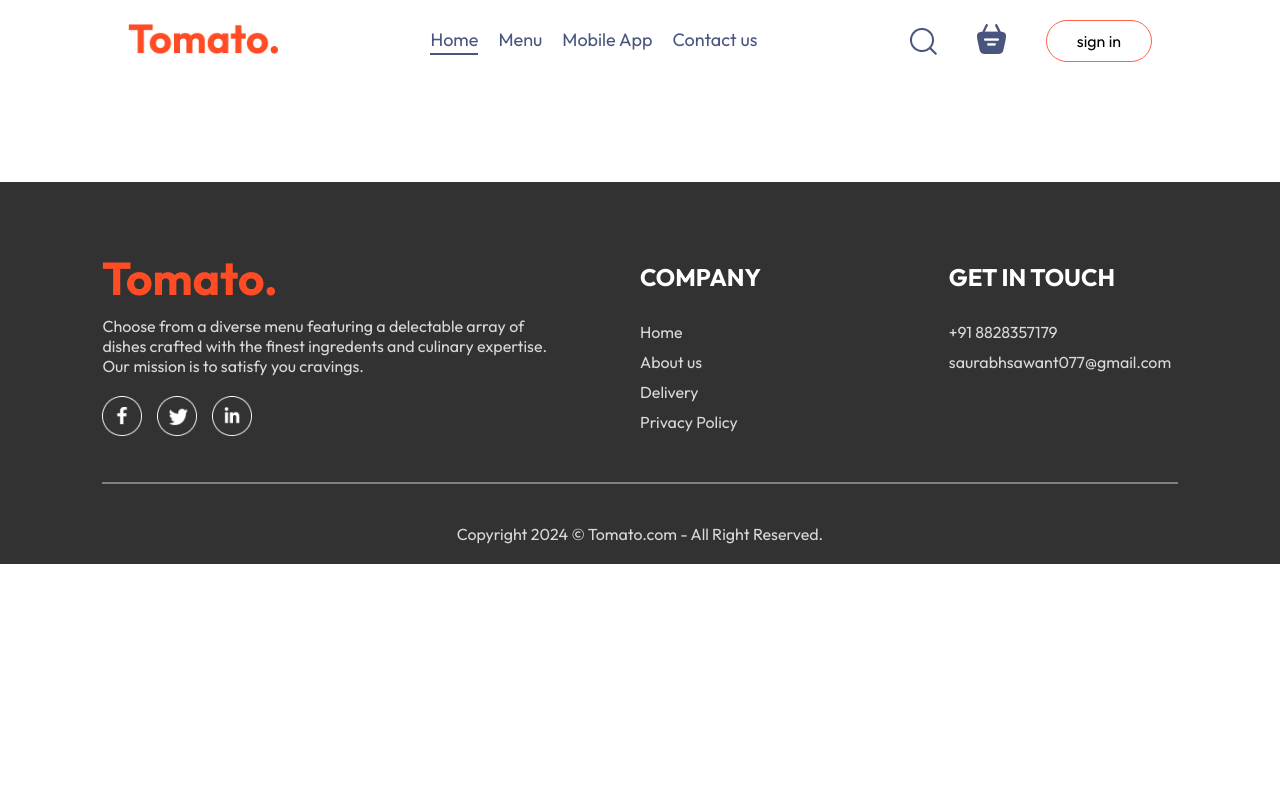
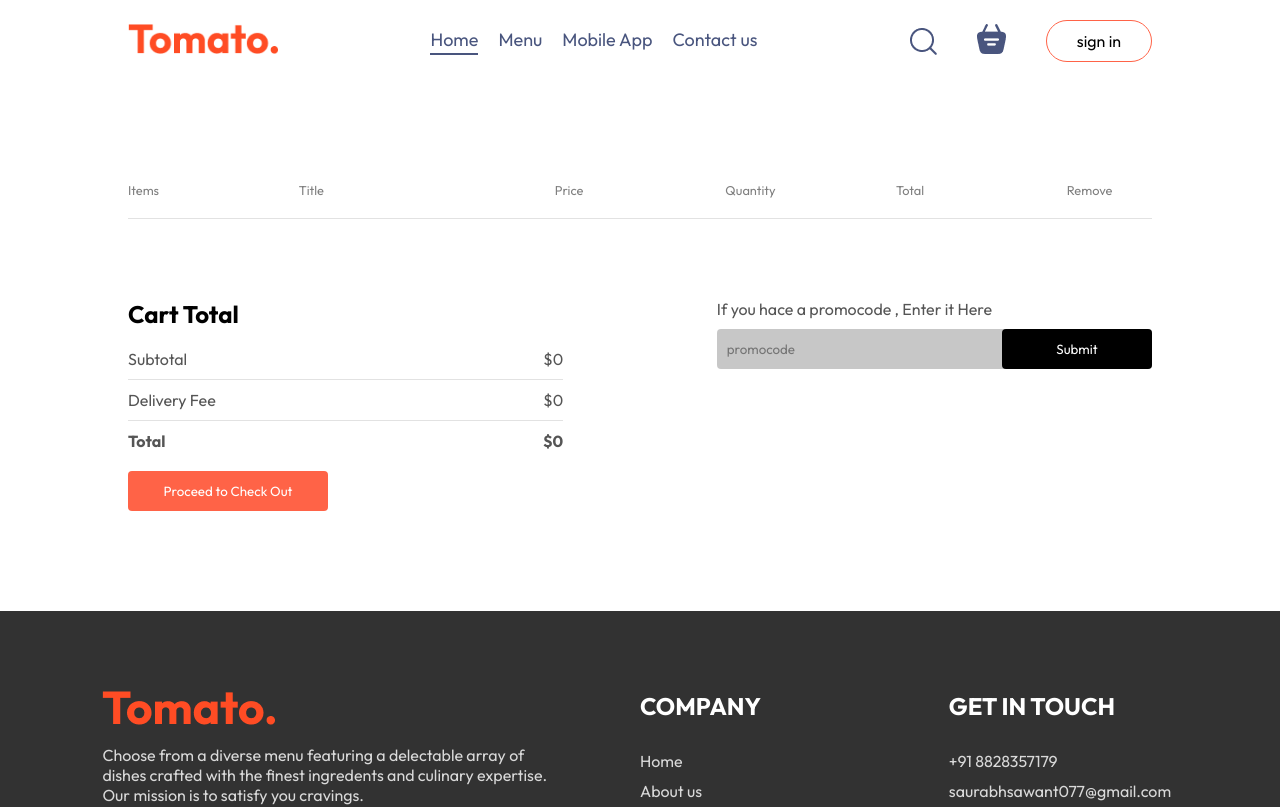
Before and after one commit to Saurabhsawant77/food-delivery-application, a React (Vite) app: page /food-delivery-application/cart in a window 1280 px wide. Shown: the top 807 px of the page. Built offline with nearby package versions, Linux system fonts and the light colour scheme.

Commit message:
Last Part Done

```diff
--- a/src/App.jsx
+++ b/src/App.jsx
@@ -19,9 +19,9 @@ function App() {
       <div className='app'>
       <Navbar setShowLogin={setShowLogin} />
       <Routes>
-        <Route path='/' element={<Home />} />
-        <Route path='/cart' element={<Cart />} />
-        <Route path='/order' element={<PlaceOrder />} />
+        <Route path='/food-delivery-application/' element={<Home />} />
+        <Route path='/food-delivery-application/cart' element={<Cart />} />
+        <Route path='/food-delivery-application/order' element={<PlaceOrder />} />
       </Routes>
       </div>
       <Footer />
--- a/src/components/Navbar/Navbar.jsx
+++ b/src/components/Navbar/Navbar.jsx
@@ -13,17 +13,18 @@ const Navbar = ({setShowLogin}) => {
 
   return (
     <div className='navbar' >
-       <Link to='/'><img src={assets.logo} alt="" className="logo" /></Link>
+       <Link to='/food-delivery-application/'><img src={assets.logo} alt="" className="logo" /></Link>
         <ul className="navbar-menu">
-            <Link to='/' onClick={() => setMenu("home")} className={menu==="home" ? "active" :"" }>Home</Link>
-            <a href='#explore-menu' onClick={() => setMenu("menu")} className={menu==="menu"? "active" :""}>Menu</a>
-            <a href='#app-download' onClick={() => setMenu("mobile-app")} className={menu==="mobile-app"? "active" :""}>Mobile App</a>
+            <Link to='/food-delivery-application/' onClick={() => setMenu("home")} className={menu==="home" ? "active" :"" }>Home</Link>
+            <a href='#explore-menu'  onClick={() => setMenu("menu")} className={menu==="menu"? "active" :""}>Menu </a>
+
+          <a href='#app-download' onClick={() => setMenu("mobile-app")} className={menu==="mobile-app"? "active" :""}>Mobile App</a>
             <a href='#footer' onClick={() => setMenu("contact-us")} className={menu==="contact-us"? "active" :""}>Contact us</a>
         </ul>
         <div className="navbar-right">
             <img src={assets.search_icon} alt="" srcset="" />
             <div className="navbar-searchicon">
-               <Link to='/cart' > <img src={assets.basket_icon} alt="" srcset="" /> </Link>
+               <Link to='/food-delivery-application/cart' > <img src={assets.basket_icon} alt="" srcset="" /> </Link>
                 <div className={getTotalCartAmount()===0?"":"dot"}></div>
             </div>
             <button onClick={()=>setShowLogin(true)}>sign in</button>
--- a/src/pages/Cart/Cart.jsx
+++ b/src/pages/Cart/Cart.jsx
@@ -60,7 +60,7 @@ const Cart = () => {
               <b>${getTotalCartAmount()===0?0:getTotalCartAmount()+5}</b>
             </div>
           </div>
-            <button onClick={()=>navigate('/order')}>Proceed to Check Out</button>
+            <button onClick={()=>navigate('/food-delivery-application/order')}>Proceed to Check Out</button>
         </div>
         <div className="cart-promocode">
           <div>
--- a/src/pages/PlaceOrder/PlaceOrder.jsx
+++ b/src/pages/PlaceOrder/PlaceOrder.jsx
@@ -45,7 +45,7 @@ const PlaceOrder = () => {
               <b>${getTotalCartAmount()===0?0:getTotalCartAmount()+5}</b>
             </div>
           </div>
-            <button onClick={()=>navigate('/order')}>Proceed to Check Out</button>
+            <button onClick={()=>navigate('/food-delivery-application/order')}>Proceed to Check Out</button>
         </div>
         </div>
     </form>
```
Also changed, not shown: 2 other files (tests, documents, lock files or other folders).
